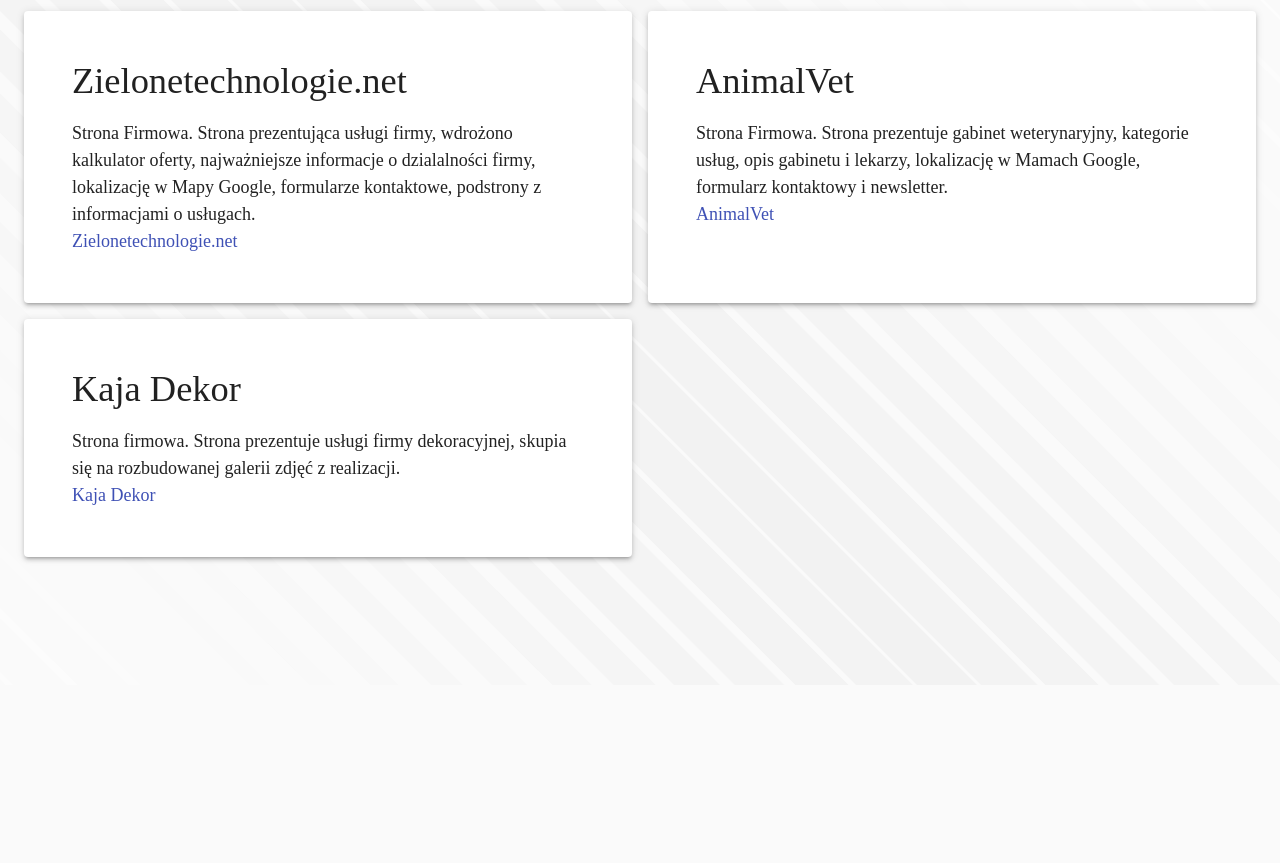
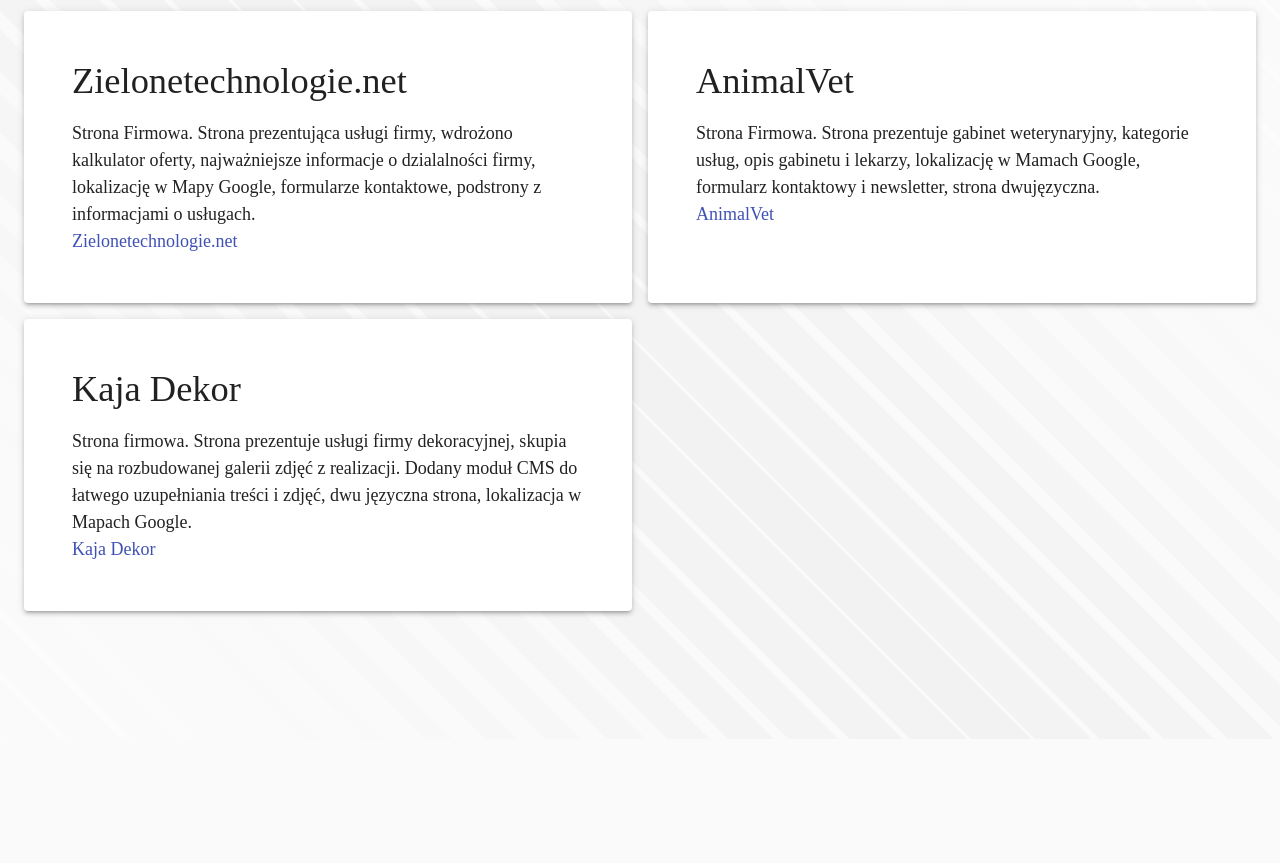
Before and after one commit to marcinliwen/webdevelopment, a Gatsby site: page / in a window 1280 px wide. Shown: the part 3740-4603 px from the top of the page. Built offline with nearby package versions, Linux system fonts and the light colour scheme; Gatsby itself is replaced by a stand-in of ours.

Commit message:
add text

```diff
--- a/src/components/Realisations.js
+++ b/src/components/Realisations.js
@@ -25,13 +25,13 @@
   {
     title: "AnimalVet",
     desc:
-      "Strona Firmowa. Strona prezentuje gabinet weterynaryjny, kategorie usług, opis gabinetu i lekarzy, lokalizację w Mamach Google, formularz kontaktowy i newsletter. ",
+      "Strona Firmowa. Strona prezentuje gabinet weterynaryjny, kategorie usług, opis gabinetu i lekarzy, lokalizację w Mamach Google, formularz kontaktowy i newsletter, strona dwujęzyczna. ",
     link:"https://animalvettest.netlify.app/",
     },
   {
     title: "Kaja Dekor",
     desc:
-      "Strona firmowa. Strona prezentuje usługi firmy dekoracyjnej, skupia się na rozbudowanej galerii zdjęć z realizacji.",
+      "Strona firmowa. Strona prezentuje usługi firmy dekoracyjnej, skupia się na rozbudowanej galerii zdjęć z realizacji. Dodany moduł CMS do łatwego uzupełniania treści i zdjęć, dwu języczna strona, lokalizacja w Mapach Google.",
     link: "https://multi03.netlify.app/",
     },
 ]
```
